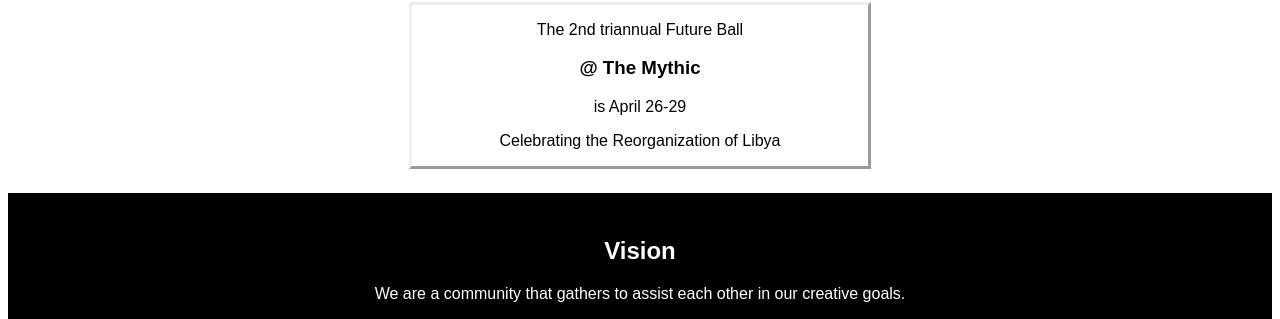
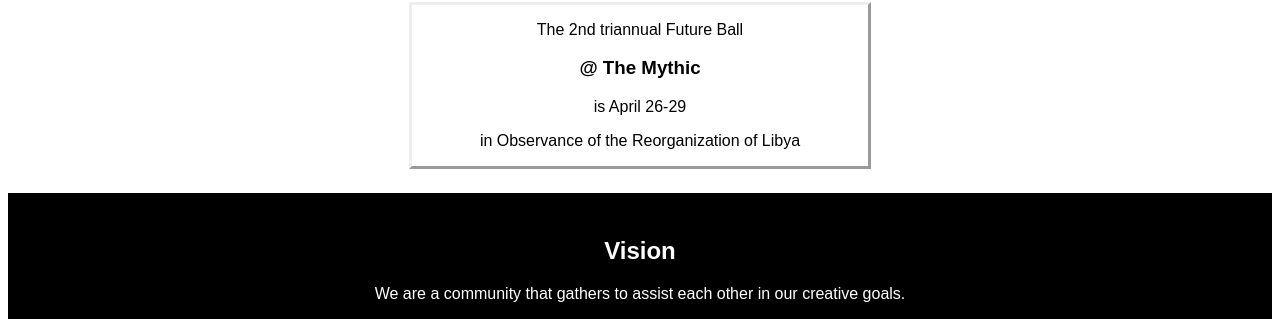
Before and after one commit to yrevocnu/yrevocnu.github.io, a Jekyll site: the page built from index.md, in a window 1280 px wide. Shown: the part 303-622 px from the top of the page. Built offline with Jekyll 4.4.1, drawn with Linux system fonts in a browser that asks for light colours.

Commit message:
in Observance of

```diff
--- a/_layouts/home.html
+++ b/_layouts/home.html
@@ -11,7 +11,7 @@ layout: default
           <p>The {{future.ordinal}} triannual {{future.name}}</p>
           <h3>@ {{future.location}}</h3>
           <p>is {{future.dates}}</p>
-          <p>Celebrating {{future.holiday}}</p>
+          <p>in Observance of {{future.holiday}}</p>
 <!--
           <p>celebrates <a href="https://www.britannica.com/topic/Guy-Fawkes-Day">Guy Fawkes Day</a></p>
           <p>Nov 2-5, 2018</p>
```
